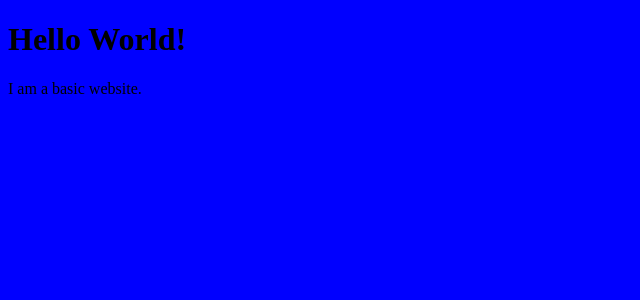
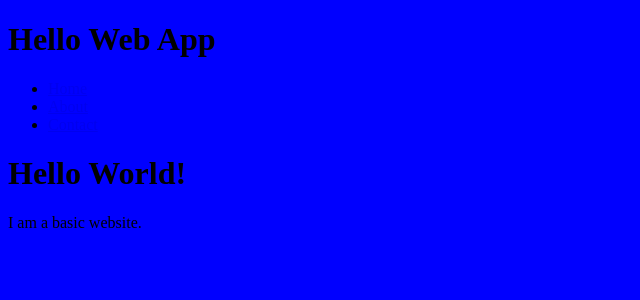
Before and after one commit to nd1/hellowebapp, a Django app: page / in a window 1280 px wide. Shown: the top 300 px of the page, without its empty margins (0-640 px from the left). Run offline with Django 3.2, Linux system fonts and the light colour scheme.

Commit message:
added about, contact, layouts. updated navigation

```diff
--- /dev/null
+++ b/collection/templates/about.html
@@ -0,0 +1,6 @@
+{% extends 'layouts/base.html' %}
+{% block title %}About - {{ block.super }}{% endblock %}
+{% block content %}
+  <h1>About page</h1>
+  <p>About content.</p>
+{% endblock %}
--- /dev/null
+++ b/collection/templates/contact.html
@@ -0,0 +1,6 @@
+{% extends 'layouts/base.html' %}
+{% block title %}Contact - {{ block.super }}{% endblock %}
+{% block content %}
+  <h1>Contact page</h1>
+  <p>Contact content</p>
+{% endblock %}
--- a/collection/templates/index.html
+++ b/collection/templates/index.html
@@ -1,12 +1,6 @@
-{% load staticfiles %}
-<!doctype html>
-<html>
-<head>
-  <title>My Hello Web App Project</title>
-  <link rel="stylesheet" href="{%static 'css/style.css' %}" />
-</head>
-<body>
+{% extends 'layouts/base.html' %}
+{% block title %}Homepage - {{ block.super }}{% endblock %}
+{% block content %}
   <h1>Hello World!</h1>
   <p>I am a basic website.</p>
-</body>
-</html>
+{% endblock %}
--- /dev/null
+++ b/collection/templates/layouts/base.html
@@ -0,0 +1,25 @@
+{% load staticfiles %}
+<!doctype html>
+<html>
+<head>
+  <title>
+    {% block title %}My Hello Web App Project{% endblock %}
+  </title>
+  <link rel="stylesheet" href="{%static 'css/style.css' %}" />
+  {% block header %}{% endblock %}
+</head>
+<body>
+  <header>
+    <h1>Hello Web App</h1>
+    <nav>
+      <ul>
+        <li><a href="{% url 'home' %}">Home</a></li>
+        <li><a href="{% url 'about' %}">About</a></li>
+        <li><a href="{% url 'contact' %}">Contact</a></li>
+      </ul>
+    </nav>
+  </header>
+  {% block content %}{% endblock %}
+  {% block footer %}{% endblock %}
+</body>
+</html>
--- a/hellowebapp/urls.py
+++ b/hellowebapp/urls.py
@@ -1,7 +1,14 @@
 from django.conf.urls import patterns, include, url
 from django.contrib import admin
+from django.views.generic import TemplateView
 
 urlpatterns = [
-   url(r'^$', 'collection.views.index', name='home'),
-   url(r'^admin/', admin.site.urls),
+    url(r'^$', 'collection.views.index', name='home'),
+    url(r'^about/$',
+        TemplateView.as_view(template_name='about.html'),
+        name='about'),
+    url(r'^contact/$',
+        TemplateView.as_view(template_name='contact.html'),
+        name='contact'),
+    url(r'^admin/', admin.site.urls),
 ]
```
